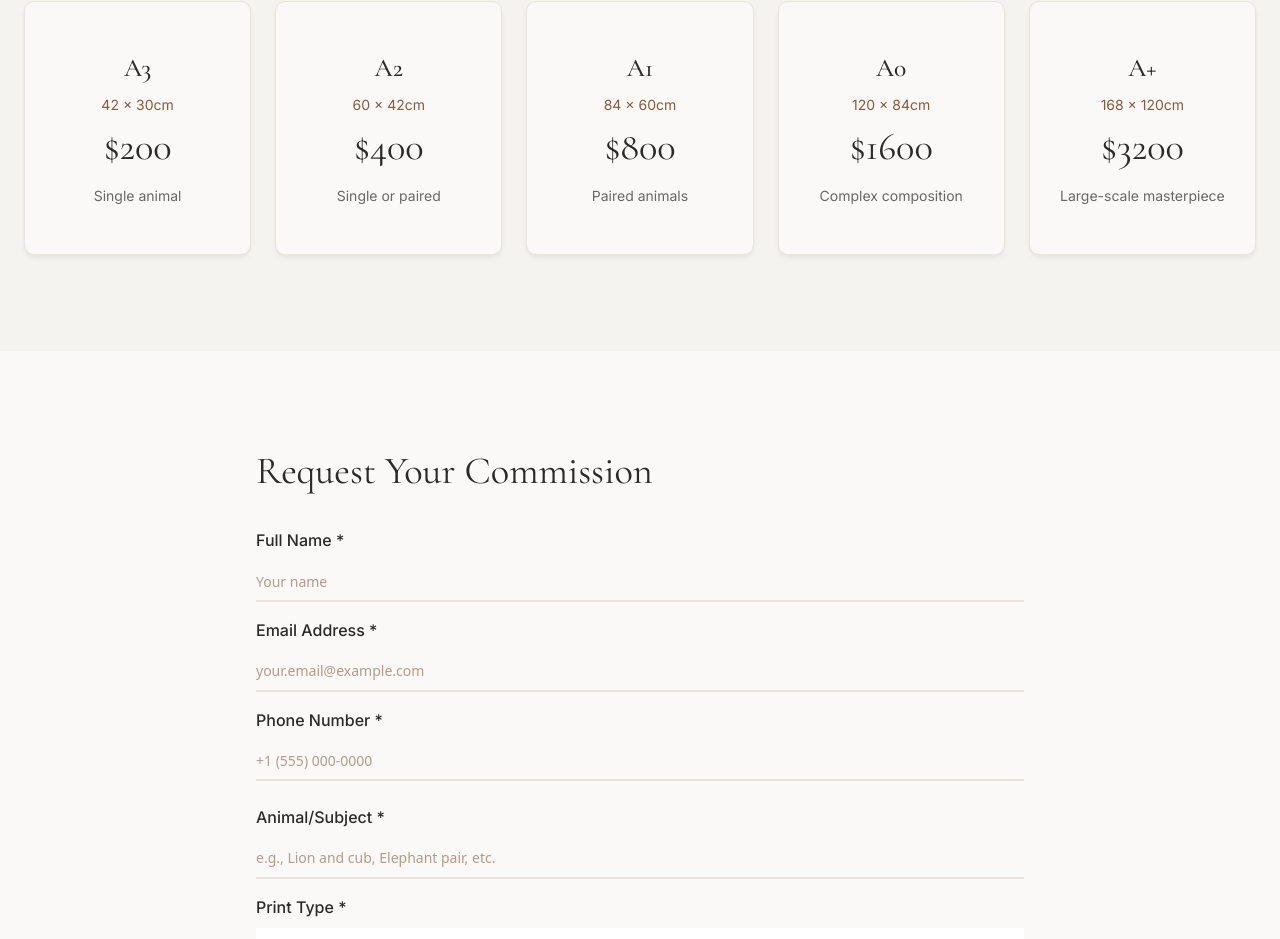
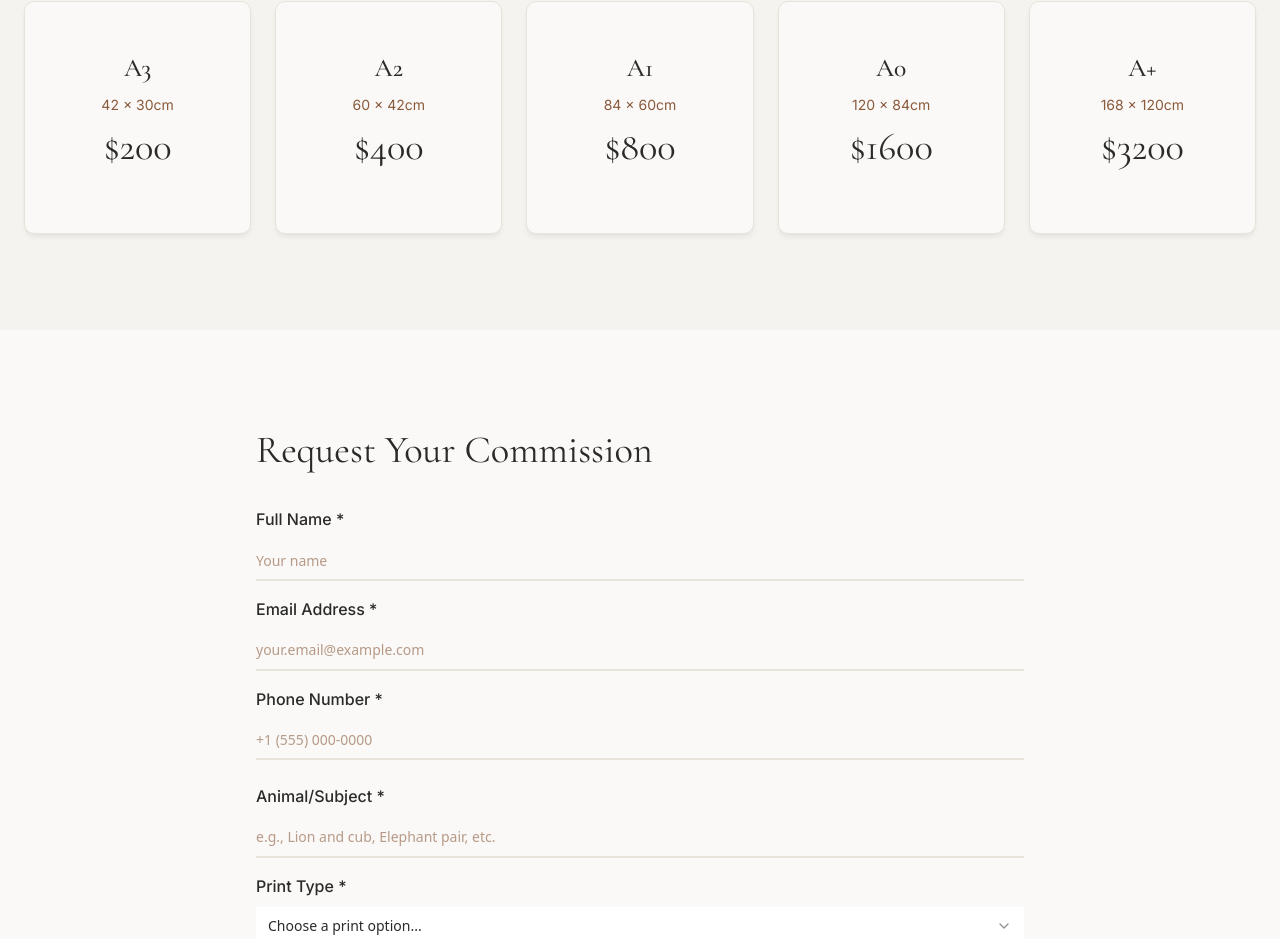
Before and after one commit to codewithkin/drawingswithanesu.com, a Next.js app: page /commissions in a window 1280 px wide. Shown: the part 1372-2311 px from the top of the page. Built offline with nearby package versions, Linux system fonts and the light colour scheme.

Commit message:
fix: remove subjects field from commission packages and PackageGrid component

```diff
--- a/src/app/commissions/components/PackageGrid.tsx
+++ b/src/app/commissions/components/PackageGrid.tsx
@@ -9,7 +9,6 @@ type Package = {
     size: string;
     dimensions: string;
     price: number;
-    subjects: string;
 };
 
 export default function PackageGrid({
@@ -64,9 +63,6 @@ export default function PackageGrid({
                                 <p className="text-h2 mb-3" style={{ color: "var(--charcoal)" }}>
                                     ${pkg.price}
                                 </p>
-                                <p className="text-small" style={{ color: "var(--charcoal)", opacity: 0.7 }}>
-                                    {pkg.subjects}
-                                </p>
                             </CardContent>
                         </Card>
                     ))}
--- a/src/app/commissions/page.tsx
+++ b/src/app/commissions/page.tsx
@@ -15,35 +15,30 @@ const commissionPackages = [
         size: "A3",
         dimensions: "42 × 30cm",
         price: 200,
-        subjects: "Single animal",
     },
     {
         id: "a2",
         size: "A2",
         dimensions: "60 × 42cm",
         price: 400,
-        subjects: "Single or paired",
     },
     {
         id: "a1",
         size: "A1",
         dimensions: "84 × 60cm",
         price: 800,
-        subjects: "Paired animals",
     },
     {
         id: "a0",
         size: "A0",
         dimensions: "120 × 84cm",
         price: 1600,
-        subjects: "Complex composition",
     },
     {
         id: "a-plus",
         size: "A+",
         dimensions: "168 × 120cm",
         price: 3200,
-        subjects: "Large-scale masterpiece",
     },
 ];
 
```
